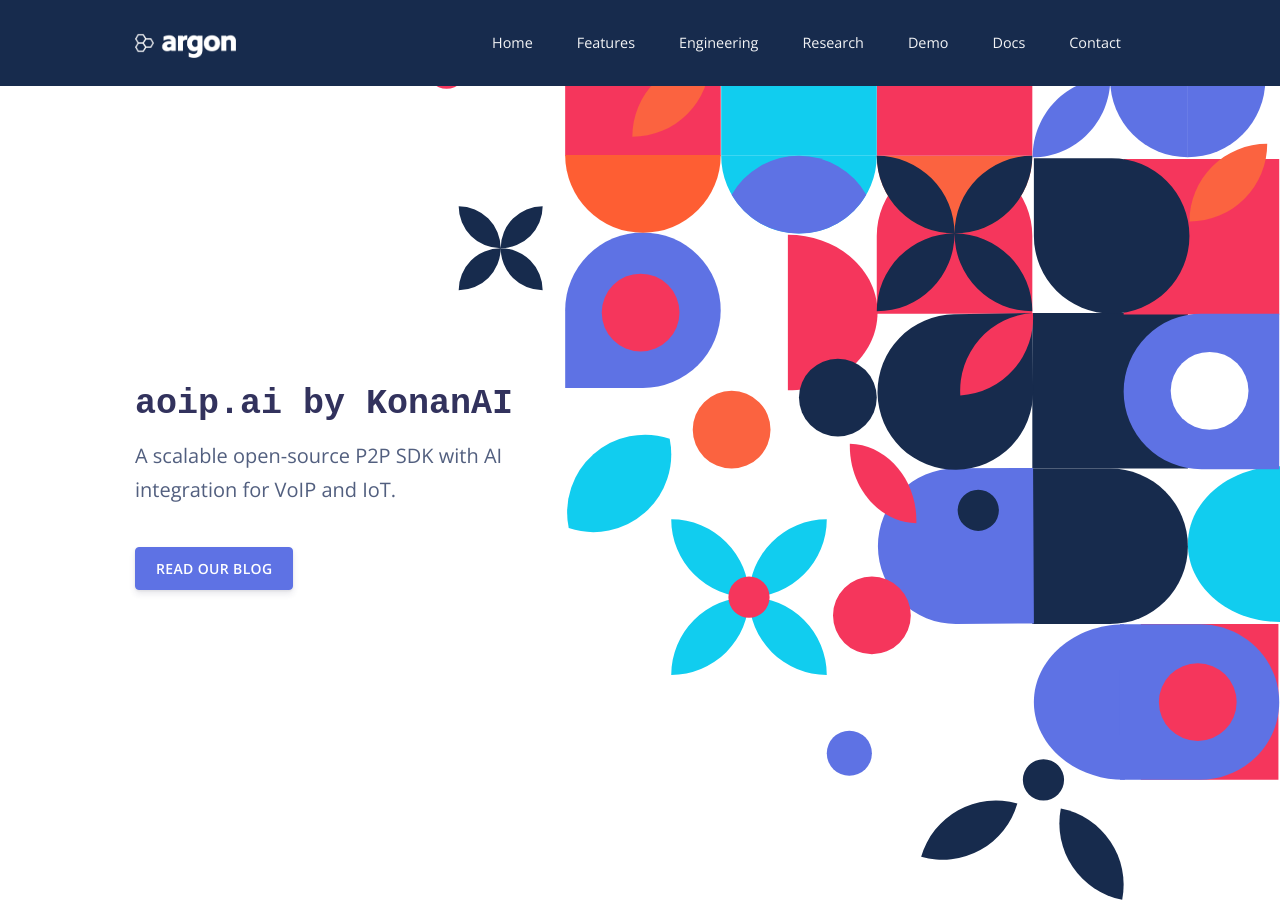
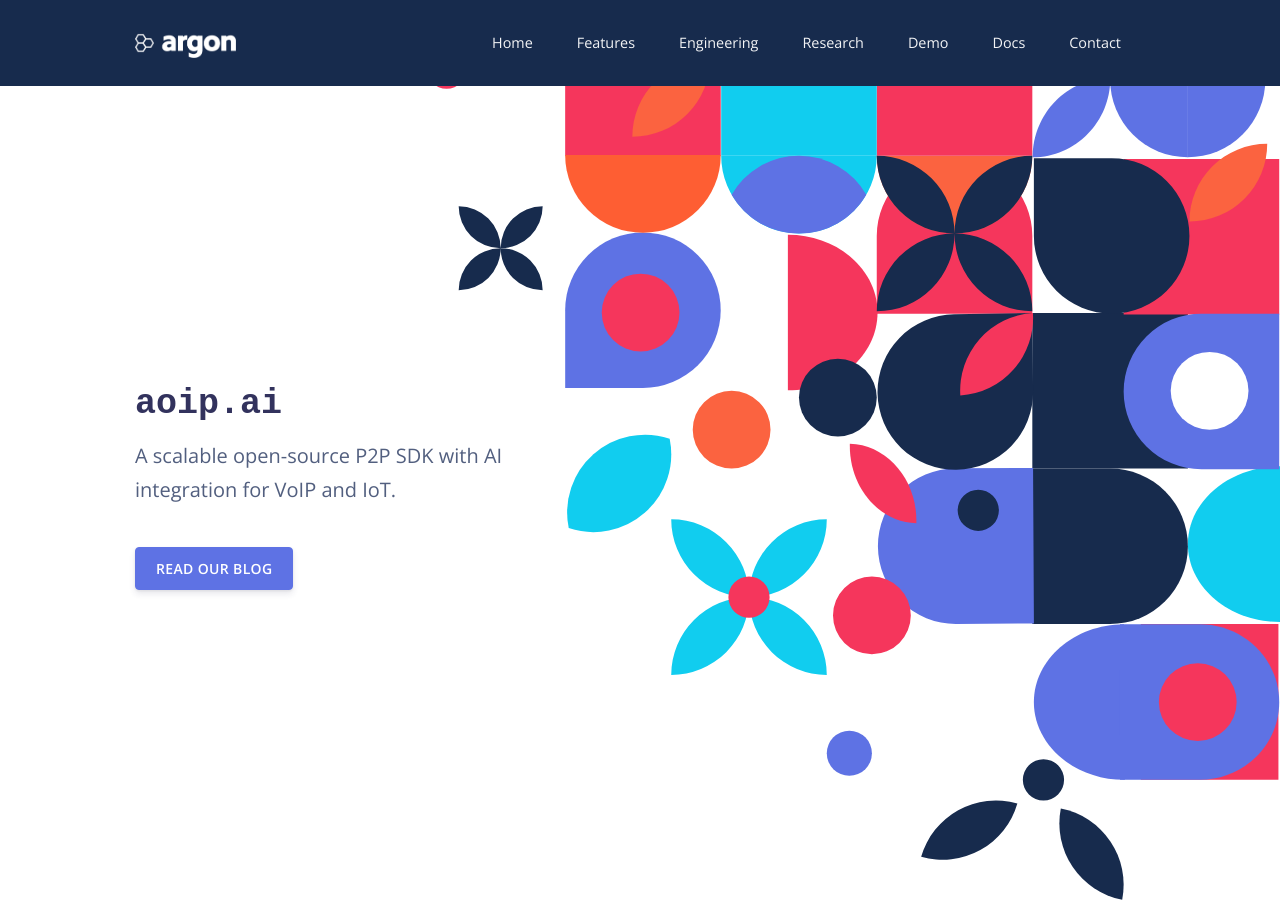
Before and after one commit to KonanAI-LLC/konanai-llc.github.io, a Jekyll site: the page built from index.html, in a window 1280 px wide and 900 px high. Built offline with Jekyll 4.4.1, drawn with Linux system fonts in a browser that asks for light colours; nearby versions of some CDN libraries.

Commit message:
Update home-sample.html

```diff
--- a/_includes/home-sample.html
+++ b/_includes/home-sample.html
@@ -4,7 +4,7 @@
     <div class="container">
       <div class="row">
         <div class="col-lg-5 col-md-7 mr-auto text-left d-flex justify-content-center flex-column">
-          <h3 class="display-3" style="font-family: monospace;">aoip.ai by KonanAI</h3>
+          <h3 class="display-3" style="font-family: monospace;">aoip.ai</h3>
           <p class="lead mt-0">A scalable open-source P2P SDK with AI integration for VoIP and IoT.</p>
           <br>
           <div class="buttons">
```
